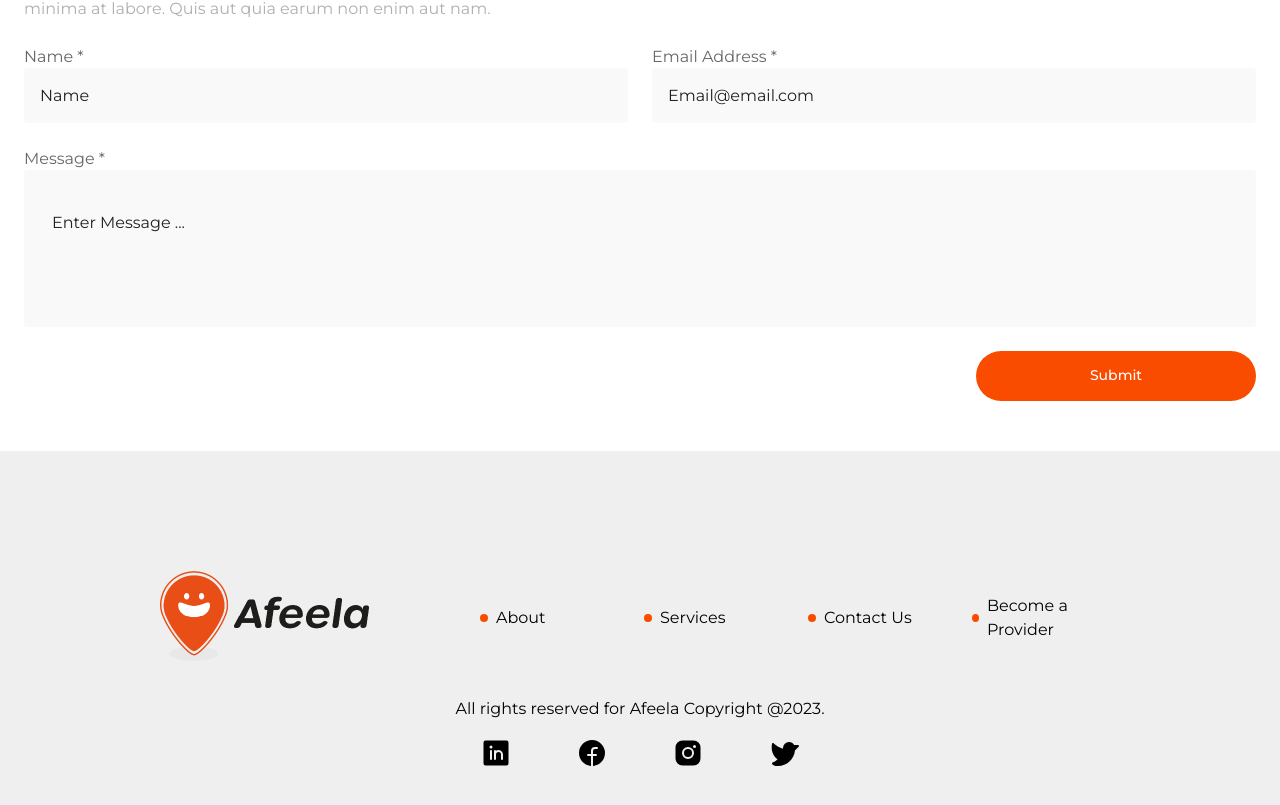
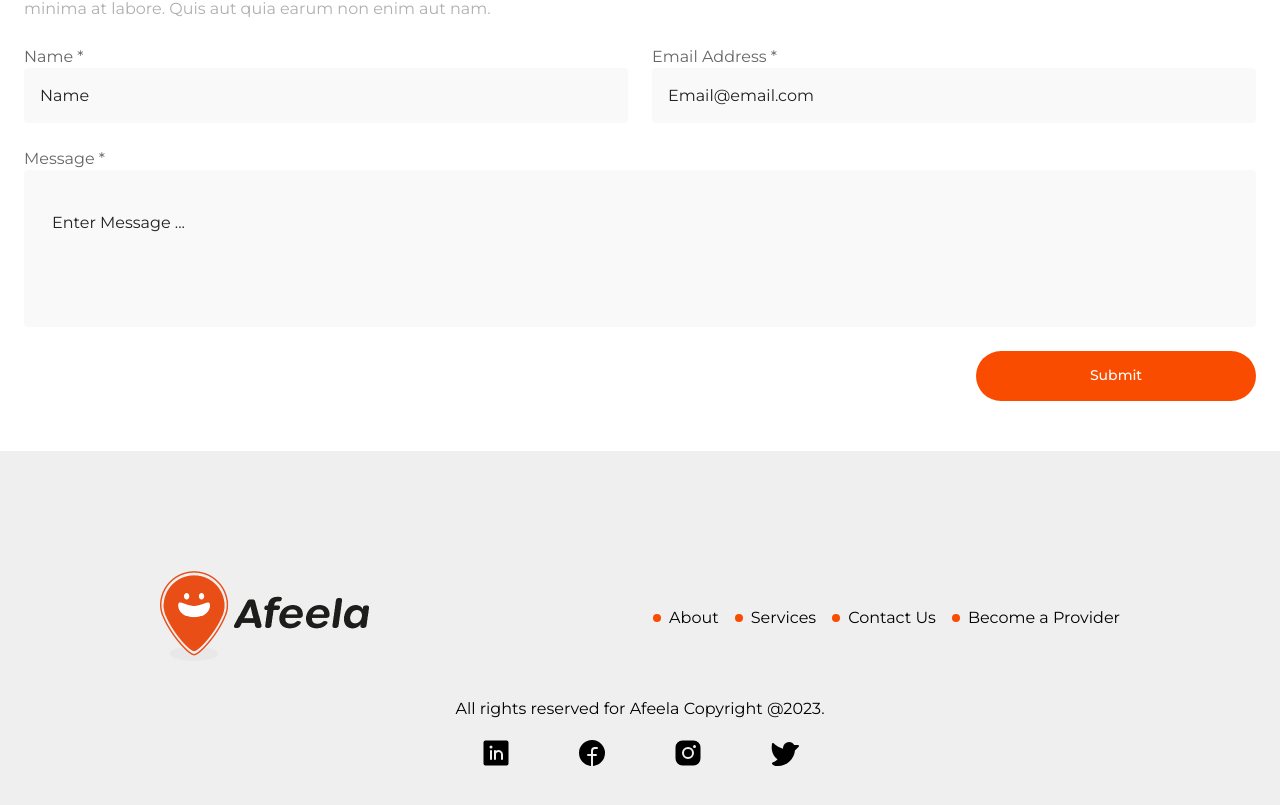
Before and after one commit to YahyaZaki12/deploy-test, a Next.js app: page / in a window 1280 px wide. Shown: the part 4738-5543 px from the top of the page. Built offline with nearby package versions, Linux system fonts and the light colour scheme.

Commit message:
footer links enhanced

```diff
--- a/src/components/Footer.tsx
+++ b/src/components/Footer.tsx
@@ -41,8 +41,9 @@ const Footer = () => {
                 width: "100%",
                 maxHeight: "380px",
                 padding: {
-                    xs:"60px 80px"
-                    , md: "120px 160px"
+                    xs: "30px 40px",
+                    sm: "40px 50px",
+                    md: "120px 160px"
                 },
                 backgroundColor: `${theme.palette.secondary.main}`
             }}
@@ -54,11 +55,11 @@ const Footer = () => {
 
                     alt={"Afeela Logo"} />
             </Grid>
-            <Grid item xs={6} md={true}>
+            <Grid item>
                 <Stack direction={{ xs: "column", md: "row" }} gap={2} justifyContent={"center"} sx={{ width: "100%" }} alignItems={"center"}>
                     {footer_links.map((link) => {
                         return <>
-                            <Stack direction={"row"} alignItems={"center"} gap={1} sx={{ width: "100%" }}>
+                            <Stack direction={"row"} alignItems={"center"} gap={1} sx={{ minWidth:"fit-content",width: "100%" }}>
                                 <Box
                                     sx={{
                                         height: "8px",
@@ -66,7 +67,7 @@ const Footer = () => {
                                         borderRadius: "50%",
                                         backgroundColor: `${theme.palette.primary.main}`
                                     }}></Box>
-                                <Typography sx={{ font: "normal normal medium 20px/20px Montserrat" }}>
+                                <Typography sx={{ font: "normal normal medium 20px/20px Montserrat", wordBreak: "break-word" }}>
                                     {link.name}
                                 </Typography>
                             </Stack>
```
